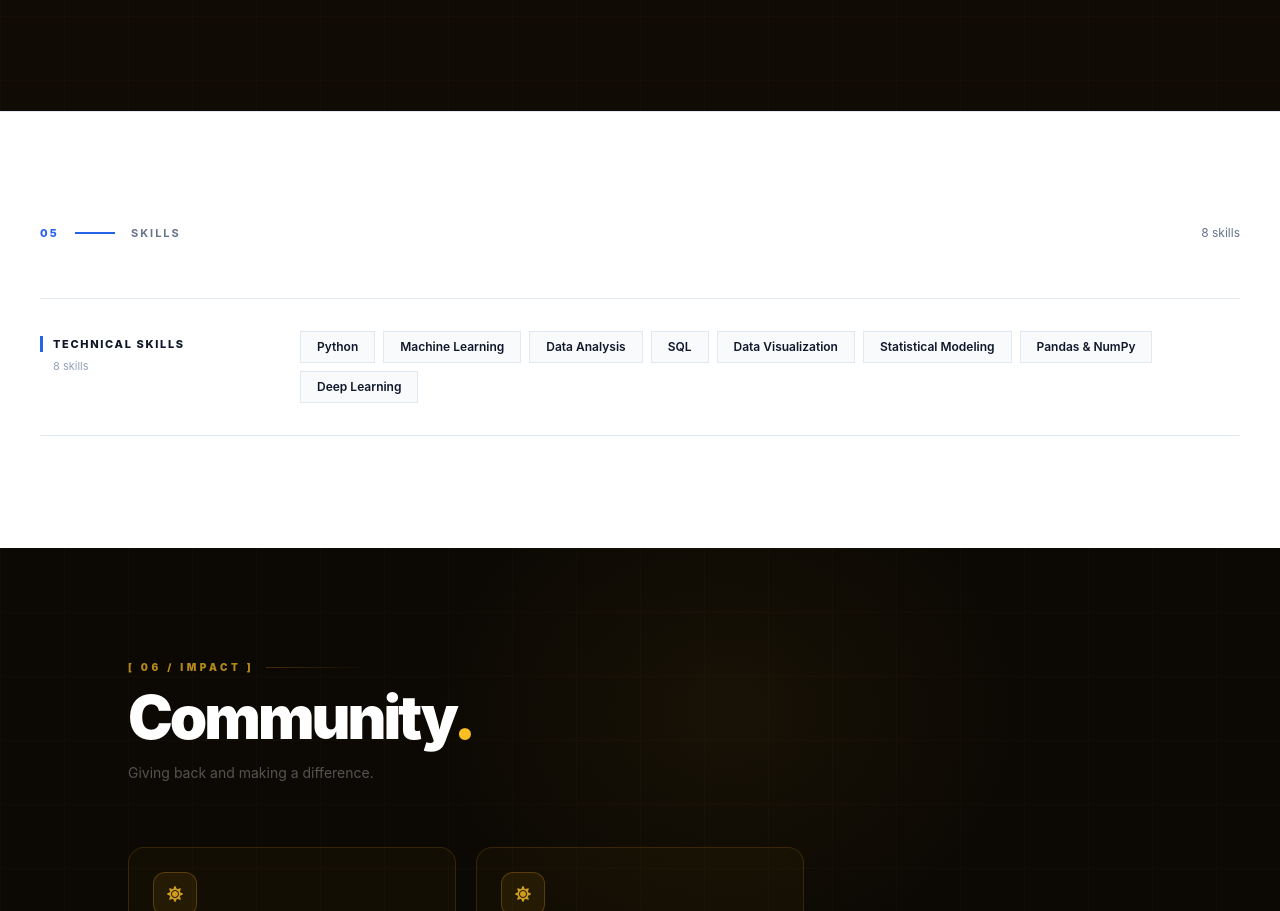
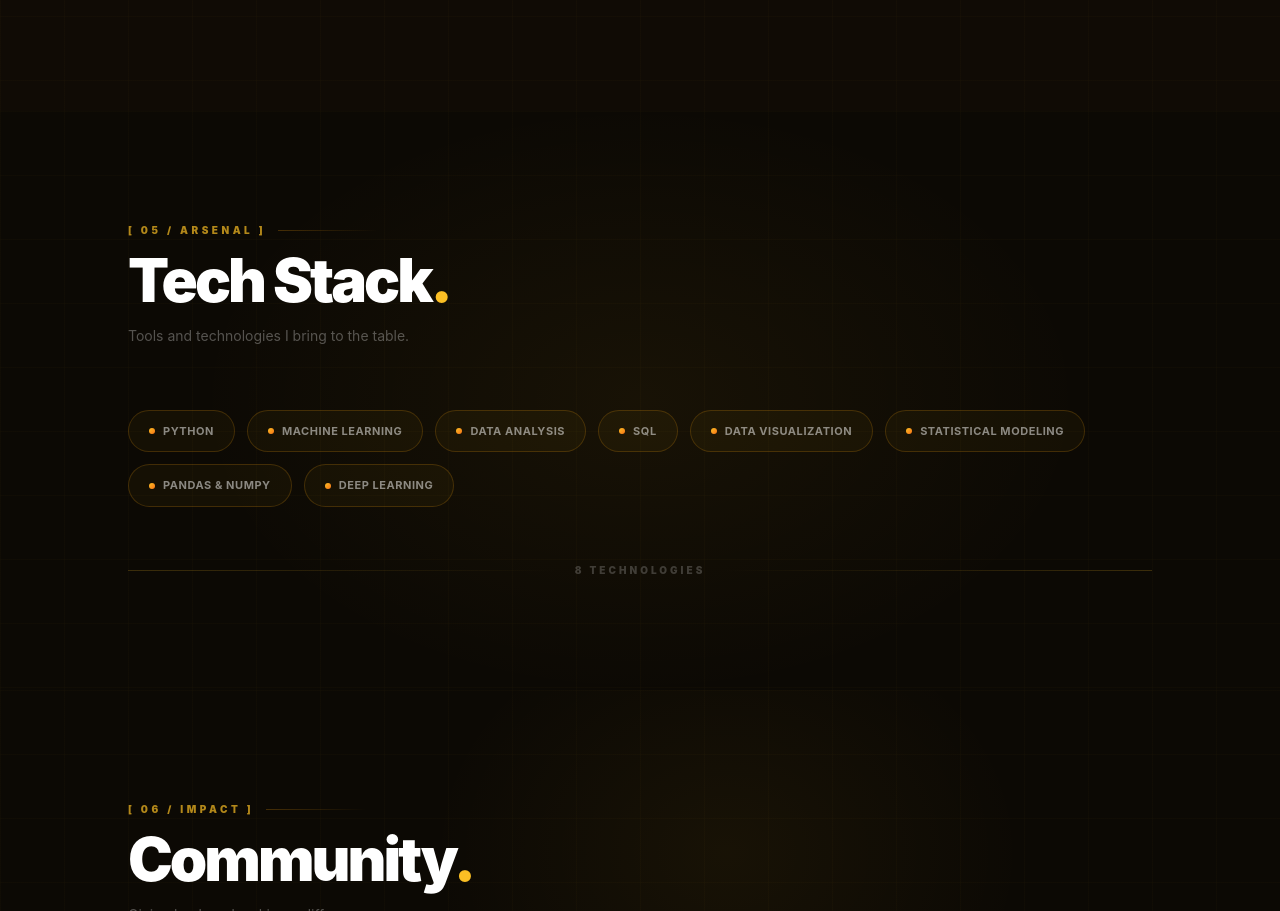
Before and after one commit to salienceenterprises-lab/portfolio-d6fc2, a Next.js app: page /portfolio-d6fc2/ in a window 1280 px wide. Shown: the part 4352-5263 px from the top of the page. Built offline with nearby package versions, Linux system fonts and the light colour scheme.

Commit message:
Update app/components/skills.jsx via Portfolio SaaS

```diff
--- a/app/components/skills.jsx
+++ b/app/components/skills.jsx
@@ -1,122 +1,70 @@
 "use client";
-import React from "react";
 import { motion } from "framer-motion";
 
-const NAVY = "#0f172a";
-const BLUE = "#2563eb";
-const GREY = "#64748b";
+const container = {
+  hidden: {},
+  visible: { transition: { staggerChildren: 0.05 } },
+};
+const item = {
+  hidden: { opacity: 0, y: 20, scale: 0.85 },
+  visible: { opacity: 1, y: 0, scale: 1, transition: { type: "spring", stiffness: 220, damping: 18 } },
+};
 
-export default function FintechSkills({ data }) {
-  const skills = data?.skills || [];
-  if (!skills.length) return null;
-
-  const groups = (() => {
-    if (typeof skills[0] === "object" && skills[0] !== null && (skills[0].items || skills[0].category || skills[0].skills)) {
-      return skills.map((g) => ({
-        category: g.category || g.name || "Skills",
-        items: Array.isArray(g.items) ? g.items : Array.isArray(g.skills) ? g.skills : [],
-      })).filter((g) => g.items.length > 0);
-    }
-    return [{ category: "Technical Skills", items: skills }];
-  })();
-
-  const totalSkills = groups.reduce((acc, g) => acc + g.items.length, 0);
+export default function PortfolioSkills({ data }) {
+  if (!data?.skills?.length) return null;
 
   return (
-    <section id="skills" style={{ background: "#ffffff", borderTop: "1px solid #e2e8f0" }}>
-      <style>{`
-        @media (max-width: 767px) {
-          .ft-skills-inner { padding: 4rem 1.25rem !important; }
-          .ft-skills-row { grid-template-columns: 1fr !important; gap: 1rem !important; padding: 1.5rem 0 !important; }
-          .ft-skills-label { padding-top: 0 !important; }
-        }
-      `}</style>
-      <div className="ft-skills-inner" style={{ maxWidth: "1280px", margin: "0 auto", padding: "7rem 2.5rem" }}>
-        {/* Header */}
-        <motion.div
-          initial={{ opacity: 0, y: 20 }} whileInView={{ opacity: 1, y: 0 }}
-          viewport={{ once: true }} transition={{ duration: 0.6 }}
-          style={{ display: "flex", alignItems: "center", justifyContent: "space-between", marginBottom: "3.5rem", flexWrap: "wrap", gap: "1rem" }}
-        >
-          <div style={{ display: "flex", alignItems: "center", gap: "1rem" }}>
-            <span style={{ fontSize: "11px", fontWeight: 800, color: BLUE, textTransform: "uppercase", letterSpacing: "0.2em" }}>05</span>
-            <div style={{ width: "40px", height: "2px", background: BLUE }} />
-            <span style={{ fontSize: "11px", fontWeight: 700, color: GREY, textTransform: "uppercase", letterSpacing: "0.18em" }}>Skills</span>
-          </div>
-          <span style={{ fontSize: "12px", color: GREY }}>
-            {totalSkills} skill{totalSkills !== 1 ? "s" : ""}
-          </span>
+    <section id="skills" className="relative py-28 px-6 overflow-hidden bg-[#0c0904]">
+
+      <div className="absolute inset-0 pointer-events-none">
+        <div className="absolute top-1/2 left-1/2 -translate-x-1/2 -translate-y-1/2 w-[900px] h-[600px] rounded-full"
+          style={{ background:"radial-gradient(ellipse,rgba(251,191,36,0.05),transparent 70%)" }} />
+        <div className="absolute inset-0 bg-[linear-gradient(rgba(251,191,36,0.02)_1px,transparent_1px),linear-gradient(90deg,rgba(251,191,36,0.02)_1px,transparent_1px)] bg-[size:64px_64px]" />
+      </div>
+
+      <div className="max-w-5xl mx-auto relative z-10">
+        <motion.div initial={{ opacity:0,x:-20 }} whileInView={{ opacity:1,x:0 }} viewport={{ once:true }} transition={{ duration:0.5 }}
+          className="flex items-center gap-3 mb-3">
+          <span className="text-[10px] font-black tracking-[0.35em] uppercase text-amber-400/70">[ 05 / Arsenal ]</span>
+          <div className="flex-1 h-px bg-gradient-to-r from-amber-500/25 to-transparent max-w-[100px]" />
         </motion.div>
 
-        {/* Row-based layout */}
-        <div style={{ borderTop: "1px solid #e2e8f0" }}>
-          {groups.map((group, gi) => (
-            <motion.div
-              key={gi}
-              className="ft-skills-row"
-              initial={{ opacity: 0, y: 16 }}
-              whileInView={{ opacity: 1, y: 0 }}
-              viewport={{ once: true }}
-              transition={{ duration: 0.5, delay: gi * 0.06 }}
-              style={{
-                display: "grid",
-                gridTemplateColumns: "220px 1fr",
-                gap: "2.5rem",
-                padding: "2rem 0",
-                borderBottom: "1px solid #e2e8f0",
-                alignItems: "start",
-              }}
-            >
-              {/* Category label */}
-              <div className="ft-skills-label" style={{ paddingTop: "5px" }}>
-                <div style={{ display: "flex", alignItems: "center", gap: "10px" }}>
-                  <div style={{ width: "3px", height: "16px", background: BLUE, flexShrink: 0 }} />
-                  <span style={{
-                    fontSize: "11px", fontWeight: 800, color: NAVY,
-                    textTransform: "uppercase", letterSpacing: "0.15em",
-                  }}>
-                    {group.category}
-                  </span>
-                </div>
-                <div style={{ fontSize: "11px", color: "#94a3b8", marginTop: "6px", paddingLeft: "13px" }}>
-                  {group.items.length} skill{group.items.length !== 1 ? "s" : ""}
-                </div>
-              </div>
+        <motion.h2 initial={{ opacity:0,y:18 }} whileInView={{ opacity:1,y:0 }} viewport={{ once:true }} transition={{ duration:0.6,delay:0.05 }}
+          className="text-4xl sm:text-6xl font-black tracking-tighter text-white mb-4">
+          Tech Stack<span className="text-amber-400">.</span>
+        </motion.h2>
+        <motion.p initial={{ opacity:0 }} whileInView={{ opacity:1 }} viewport={{ once:true }} transition={{ duration:0.5,delay:0.15 }}
+          className="text-white/30 text-sm mb-16 max-w-sm">
+          Tools and technologies I bring to the table.
+        </motion.p>
 
-              {/* Skill pills */}
-              <div style={{ display: "flex", flexWrap: "wrap", gap: "8px" }}>
-                {group.items.map((skill, si) => {
-                  const label = typeof skill === "string" ? skill : skill?.name || skill?.label || String(skill);
-                  return (
-                    <span
-                      key={si}
-                      style={{
-                        fontSize: "12px", fontWeight: 600, color: NAVY,
-                        background: "#f8fafc",
-                        border: "1px solid #e2e8f0",
-                        padding: "6px 16px",
-                        transition: "all 0.2s ease",
-                        cursor: "default",
-                      }}
-                      onMouseEnter={(e) => {
-                        e.currentTarget.style.borderColor = BLUE;
-                        e.currentTarget.style.color = BLUE;
-                        e.currentTarget.style.background = "rgba(37,99,235,0.04)";
-                      }}
-                      onMouseLeave={(e) => {
-                        e.currentTarget.style.borderColor = "#e2e8f0";
-                        e.currentTarget.style.color = NAVY;
-                        e.currentTarget.style.background = "#f8fafc";
-                      }}
-                    >
-                      {label}
-                    </span>
-                  );
-                })}
+        <motion.div variants={container} initial="hidden" whileInView="visible" viewport={{ once:true }}
+          className="flex flex-wrap gap-3">
+          {data.skills.map((skill, i) => (
+            <motion.div key={i} variants={item}
+              whileHover={{ y:-4, boxShadow:"0 8px 30px rgba(251,191,36,0.2)" }}
+              className="group relative px-5 py-3 rounded-full border border-amber-500/20 cursor-default transition-all duration-300 overflow-hidden"
+              style={{ background:"rgba(251,191,36,0.04)" }}>
+              {/* Hover fill */}
+              <div className="absolute inset-0 rounded-full opacity-0 group-hover:opacity-100 transition-opacity duration-300"
+                style={{ background:"linear-gradient(135deg,rgba(251,191,36,0.1),rgba(249,115,22,0.06))" }} />
+              <div className="flex items-center gap-2 relative z-10">
+                <div className="w-1.5 h-1.5 rounded-full flex-shrink-0 group-hover:scale-125 transition-transform"
+                  style={{ background:"linear-gradient(135deg,#fbbf24,#f97316)" }} />
+                <span className="text-[11px] font-bold text-white/50 group-hover:text-amber-200/90 transition-colors duration-300 uppercase tracking-wider">
+                  {skill}
+                </span>
               </div>
             </motion.div>
           ))}
-        </div>
+        </motion.div>
+
+        <motion.div initial={{ opacity:0 }} whileInView={{ opacity:1 }} viewport={{ once:true }} transition={{ duration:0.5,delay:0.4 }}
+          className="flex items-center gap-4 mt-14">
+          <div className="flex-1 h-px" style={{ background:"linear-gradient(90deg,rgba(251,191,36,0.2),transparent)" }} />
+          <span className="text-[10px] font-black uppercase tracking-[0.3em] text-white/20">{data.skills.length} Technologies</span>
+          <div className="flex-1 h-px" style={{ background:"linear-gradient(270deg,rgba(251,191,36,0.2),transparent)" }} />
+        </motion.div>
       </div>
     </section>
   );
```
